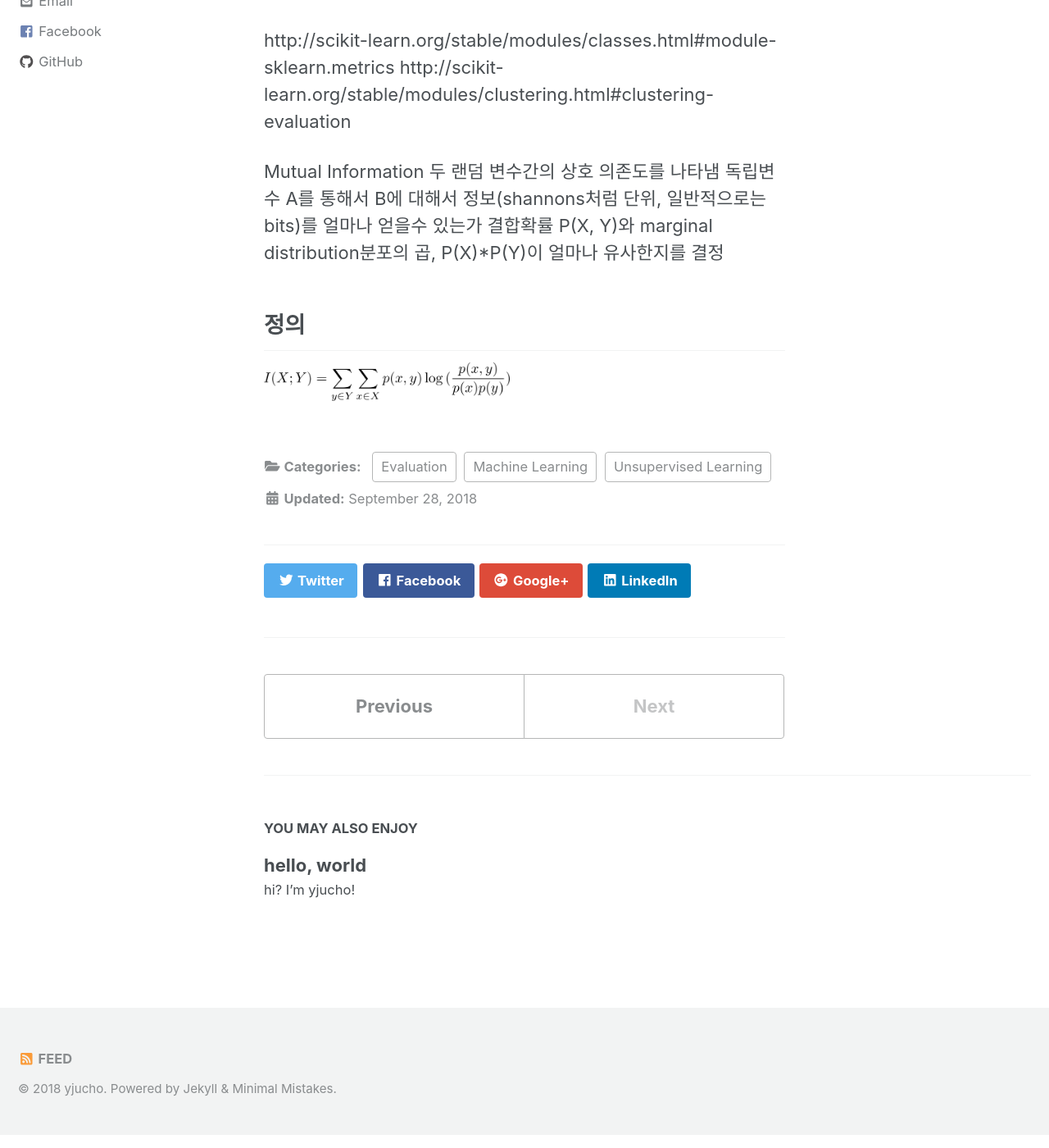
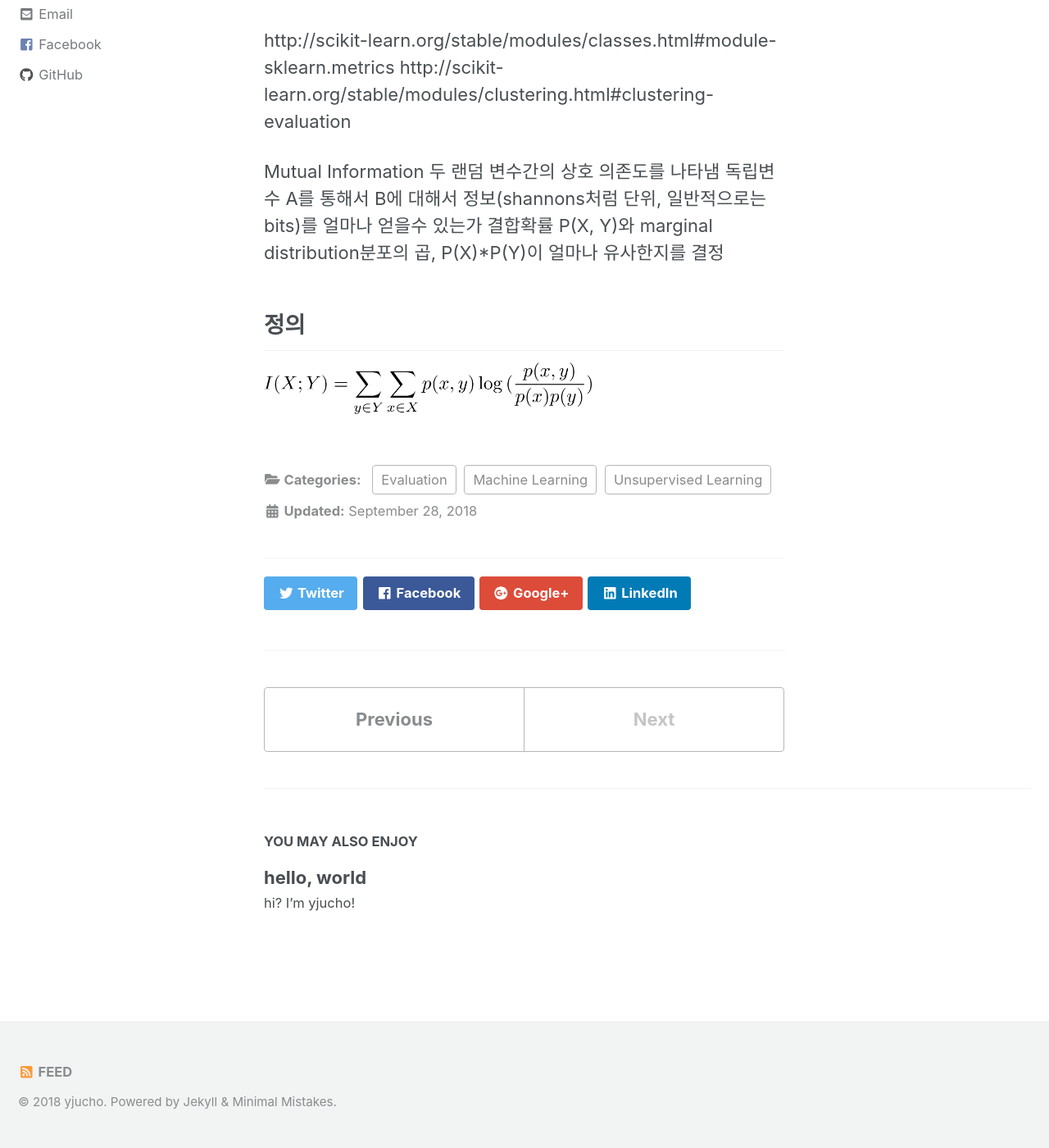
Before and after one commit to yjucho1/yjucho1.github.io, a Jekyll site: the page built from _posts/2018-09-28-clustering-metrics.md, in a window 1280 px wide and 1400 px high, scrolled down 613 px. Shown: the whole window at 82% size. Built offline with Jekyll 4.4.1, drawn with Linux system fonts in a browser that asks for light colours; nearby versions of some CDN libraries.

```diff
--- a/_posts/2018-09-28-clustering-metrics.md
+++ b/_posts/2018-09-28-clustering-metrics.md
@@ -26,4 +26,4 @@ Mutual Information
 
 ## 정의
 
-<img src= "/assets/img/2018-09-28/MI_definition.png" width="300">
+<img src= "/assets/img/2018-09-28/MI_definition.png" width="400">
--- a/_sass/minimal-mistakes/_reset.scss
+++ b/_sass/minimal-mistakes/_reset.scss
@@ -8,7 +8,7 @@ html {
   /* apply a natural box layout model to all elements */
   box-sizing: border-box;
   background-color: $background-color;
-  font-size: 16px;
+  font-size: 12px;
 
   @include breakpoint($medium) {
     font-size: 18px;
```
